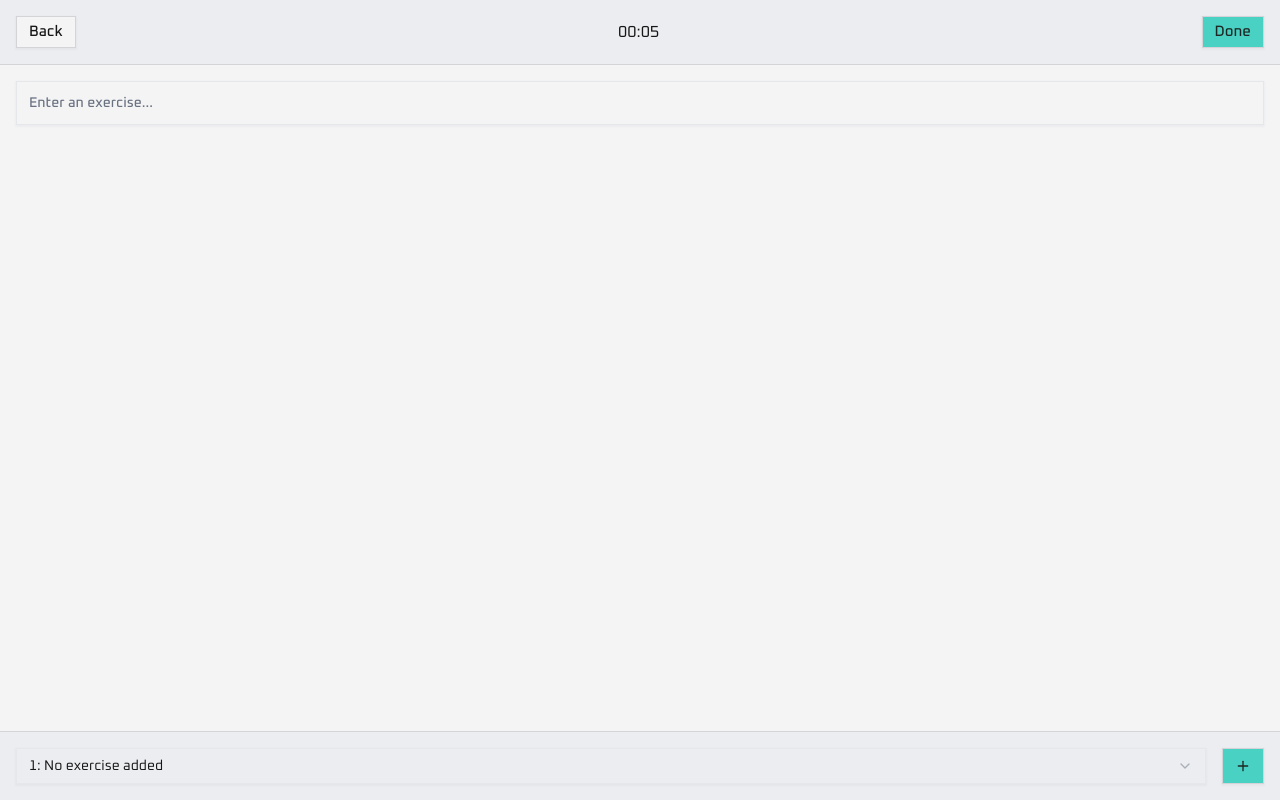
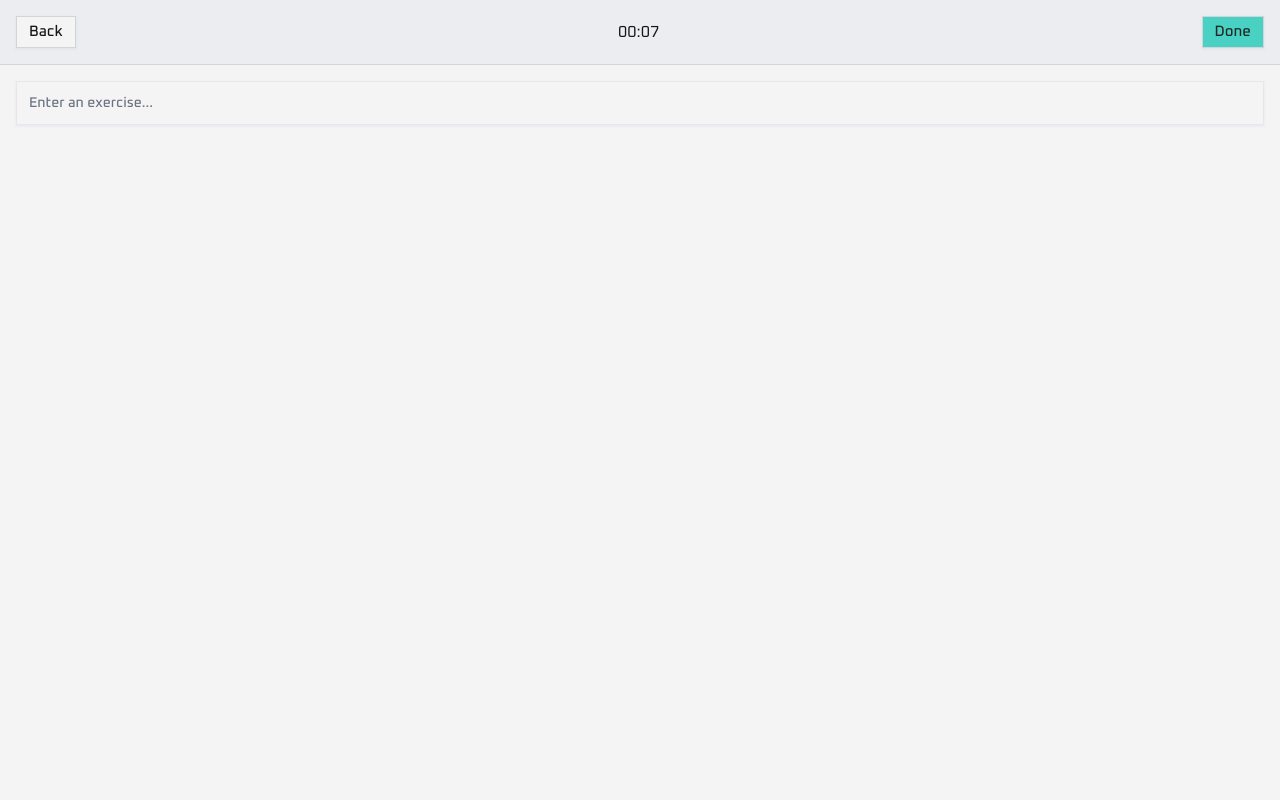
Before and after one commit to laoz40/Horus, a Next.js app: page /workouts/new in a window 1280 px wide. Built offline with nearby package versions, Linux system fonts and the light colour scheme.

Commit message:
feat(workout-form): hide add-exercise controls when no exercise name

```diff
--- a/components/WorkoutForm.tsx
+++ b/components/WorkoutForm.tsx
@@ -223,6 +223,15 @@ export default function WorkoutForm({
 		return () => observer.disconnect();
 	}, [exercises.length]);
 
+	const currentExerciseIndex = exercises.findIndex(
+		(exercise) => exercise.id === selectedExerciseId,
+	);
+
+	const currentExerciseName =
+		currentExerciseIndex >= 0
+			? watchedExercises?.[currentExerciseIndex]?.global?.name?.trim()
+			: "";
+
 	// -----
 
 	const router = useRouter();
@@ -296,6 +305,7 @@ export default function WorkoutForm({
 					</section>
 
 					{/* Add Exercise */}
+					{currentExerciseName.length > 0 ? (
 						<div className="flex flex-row w-full gap-4 border-t p-4 bg-input/50 dark:backdrop-blur-xs">
 							<div className="flex grow items-center justify-start">
 								<Select
@@ -328,6 +338,7 @@ export default function WorkoutForm({
 								<PlusIcon />
 							</Button>
 						</div>
+					) : null}
 				</form>
 			</FormProvider>
 		</div>
```
Lines whose indentation alone changed are shown as unchanged.
